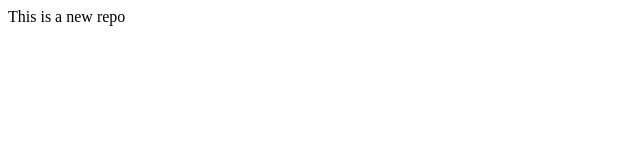
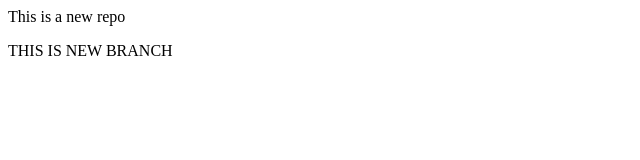
Before and after one commit to amansainii17/localrepo, a plain HTML site: page index.html in a window 1280 px wide. Shown: the whole page, without its empty margins (0-640 px from the left). Drawn offline with Linux system fonts and the light colour scheme.

Commit message:
Add new branch

```diff
--- a/index.html
+++ b/index.html
@@ -1 +1,2 @@
 <p>This is a new repo</p>
+<P>THIS IS NEW BRANCH</P>
```
